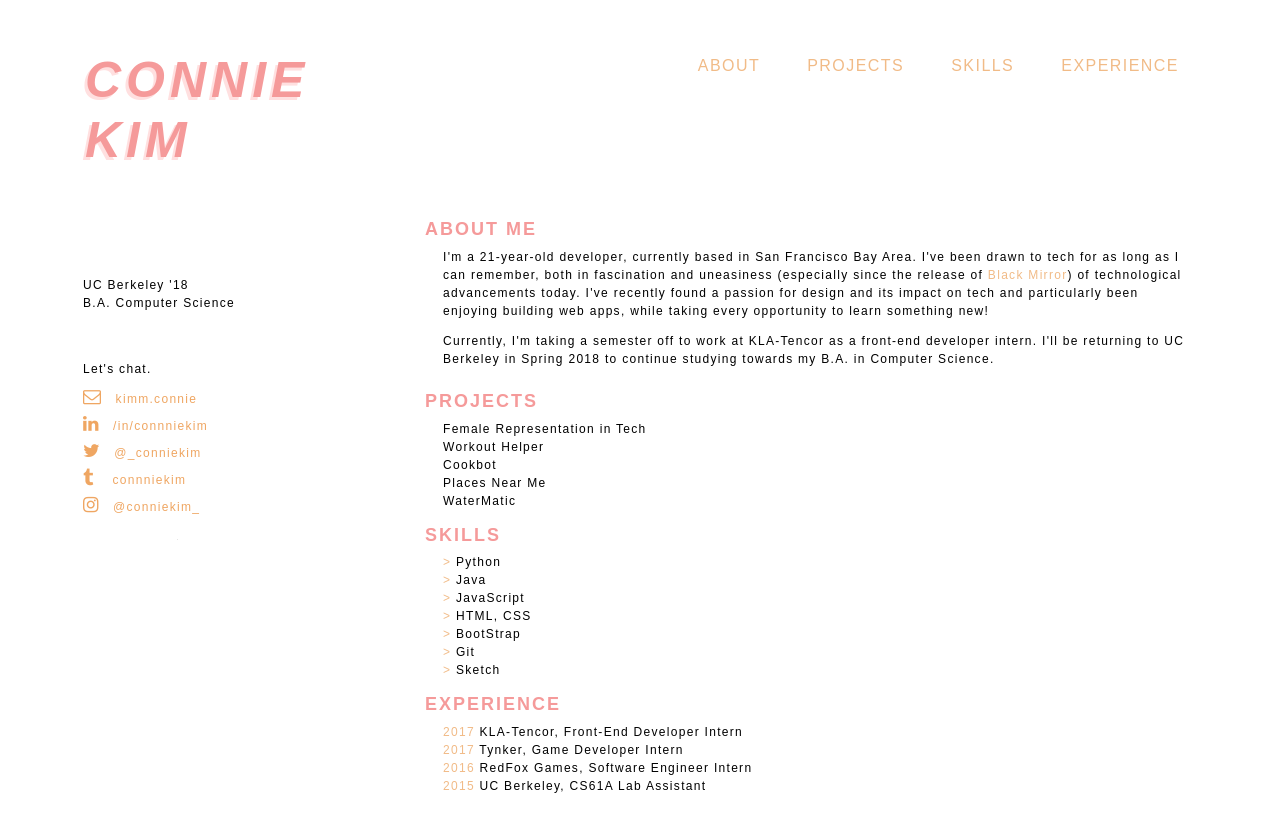
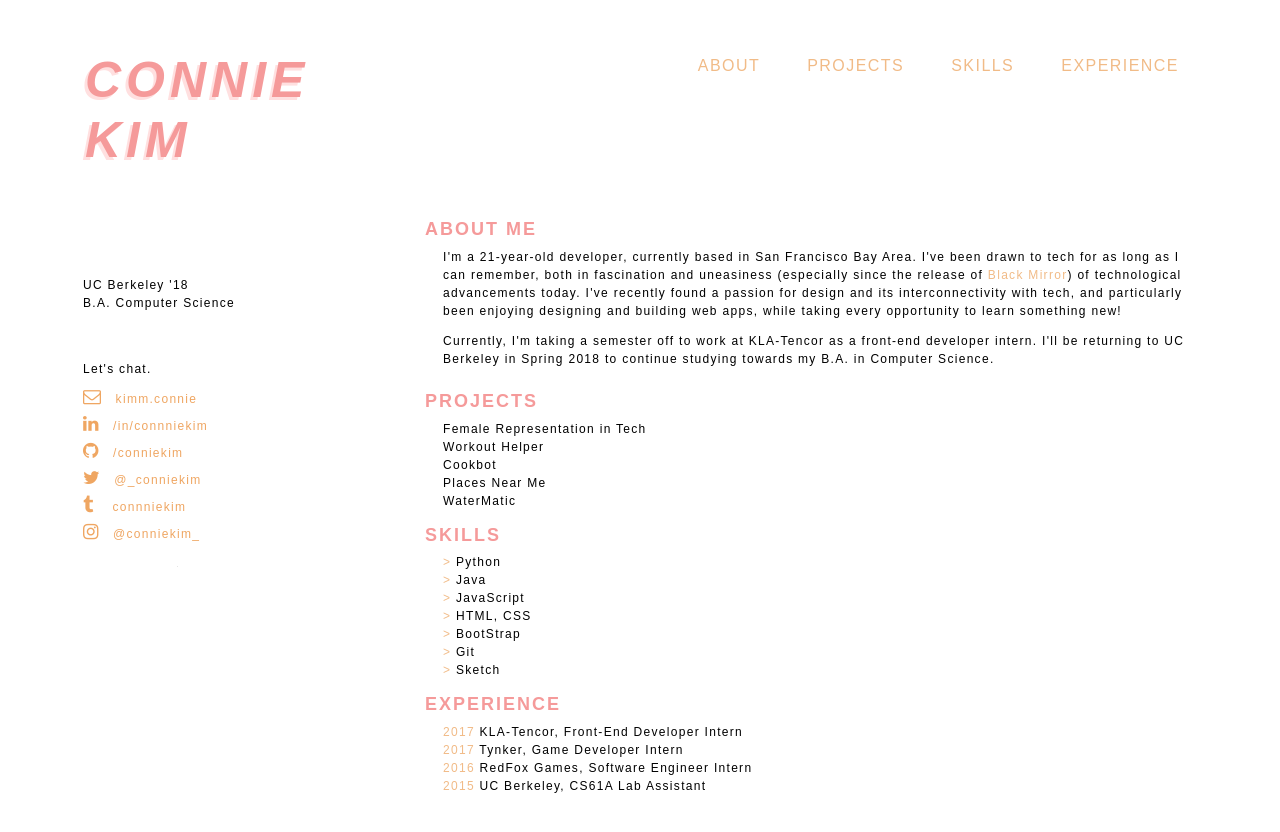
Before and after one commit to conniekim/conniekim.github.io, a plain HTML site: page index.html in a window 1280 px wide. Shown: the top 832 px of the page. Drawn offline with nearby package versions, Linux system fonts and the light colour scheme; a script that the page names is missing.

Commit message:
incomplete still - but a few more updates

```diff
--- a/index.html
+++ b/index.html
@@ -66,6 +66,7 @@
           <div id="social-media">
             <a href="mailto:kimm.connie@berkeley.edu"><i class="fa fa-envelope-o" style="font-size:18px; padding-bottom:0.5em"></i>&emsp;kimm.connie</a><br>
             <a href="https://www.linkedin.com/in/connniekim/"><i class="fa fa-linkedin" style="font-size:18px; padding-bottom:0.5em"></i>&emsp;/in/connniekim</a><br>
+            <a href="https://github.com/conniekim"><i class="fa fa-github" style="font-size:18px; padding-bottom:0.5em"></i>&emsp;/conniekim</a><br>
             <a href="https://twitter.com/_conniekim"><i class="fa fa-twitter" style="font-size:18px; padding-bottom:0.5em"></i>&emsp;@_conniekim</a><br>
             <a href="https://connniekim.tumblr.com"><i class="fa fa-tumblr" style="font-size:18px; padding-bottom:0.5em"></i>&emsp; connniekim</a><br>
             <a href="https://www.instagram.com/conniekim_/"><i class="fa fa-instagram" style="font-size:18px; padding-bottom:0.5em"></i>&emsp;@conniekim_</a>
@@ -79,7 +80,7 @@
           <div id="about" class="container">
             <h2>ABOUT ME</h2>
 
-            <p style="padding-bottom: 1em">I'm a 21-year-old developer, currently based in San Francisco Bay Area. I've been drawn to tech for as long as I can remember, both in fascination and uneasiness (especially since the release of <a href="http://www.imdb.com/title/tt2085059/">Black Mirror</a>) of technological advancements today. I've recently found a passion for design and its impact on tech and particularly been enjoying building web apps, while taking every opportunity to learn something new!</p>
+            <p style="padding-bottom: 1em">I'm a 21-year-old developer, currently based in San Francisco Bay Area. I've been drawn to tech for as long as I can remember, both in fascination and uneasiness (especially since the release of <a href="http://www.imdb.com/title/tt2085059/">Black Mirror</a>) of technological advancements today. I've recently found a passion for design and its interconnectivity with tech, and particularly been enjoying designing and building web apps, while taking every opportunity to learn something new!</p>
             <p>Currently, I'm taking a semester off to work at KLA-Tencor as a front-end developer intern. I'll be returning to UC Berkeley in Spring 2018 to continue studying towards my B.A. in Computer Science.</p>
             <br>
           </div>
```
